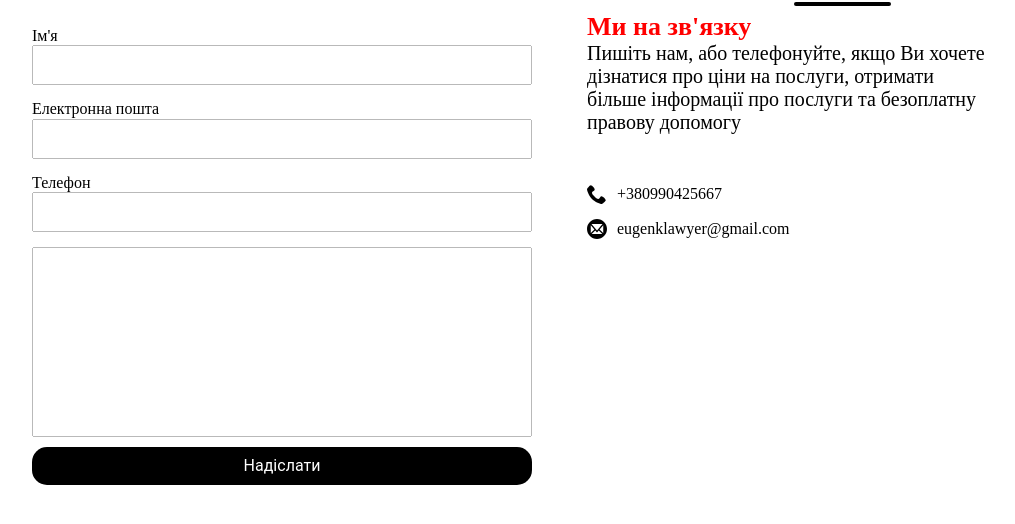
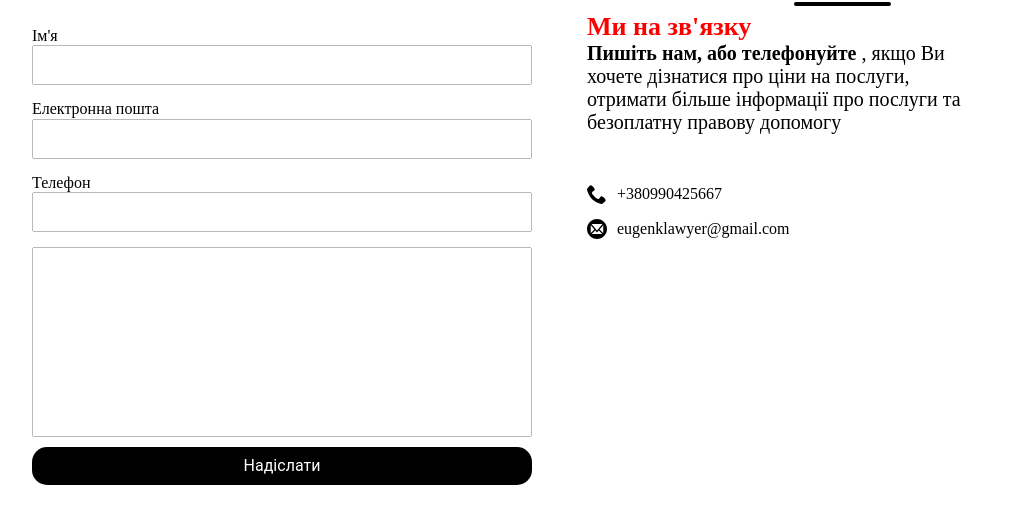
Before and after one commit to Nikita856294/lawyer-lending-page, a website built with Parcel: page src/form.html in a window 1280 px wide. Shown: the part 104-628 px from the top of the page, without its empty margins (118-1133 px from the left). Built offline with nearby package versions, Linux system fonts and the light colour scheme.

Commit message:
add style

```diff
--- a/src/partials/form.html
+++ b/src/partials/form.html
@@ -20,7 +20,7 @@
     </h3>
 
     <p class="contacts-text">
-      Пишіть нам, або телефонуйте, якщо Ви хочете дізнатися про ціни на послуги, отримати більше інформації про послуги та безоплатну правову допомогу
+      <span class="contacts-text__bold">Пишіть нам, або телефонуйте</span> , якщо Ви хочете дізнатися про ціни на послуги, отримати більше інформації про послуги та безоплатну правову допомогу
     </p>
     <ul class="contacts-list">
       <li class="contacts-item">
--- a/src/sass/layouts/form.scss
+++ b/src/sass/layouts/form.scss
@@ -86,6 +86,12 @@ border: none;
     width:400px;
 }
 
+.contacts-text__bold{
+    font-family: Raleway;
+    font-size:20px;
+    font-weight: bold;
+}
+
 .contacts-icon{
     width:20px;
     height:20px;
```
